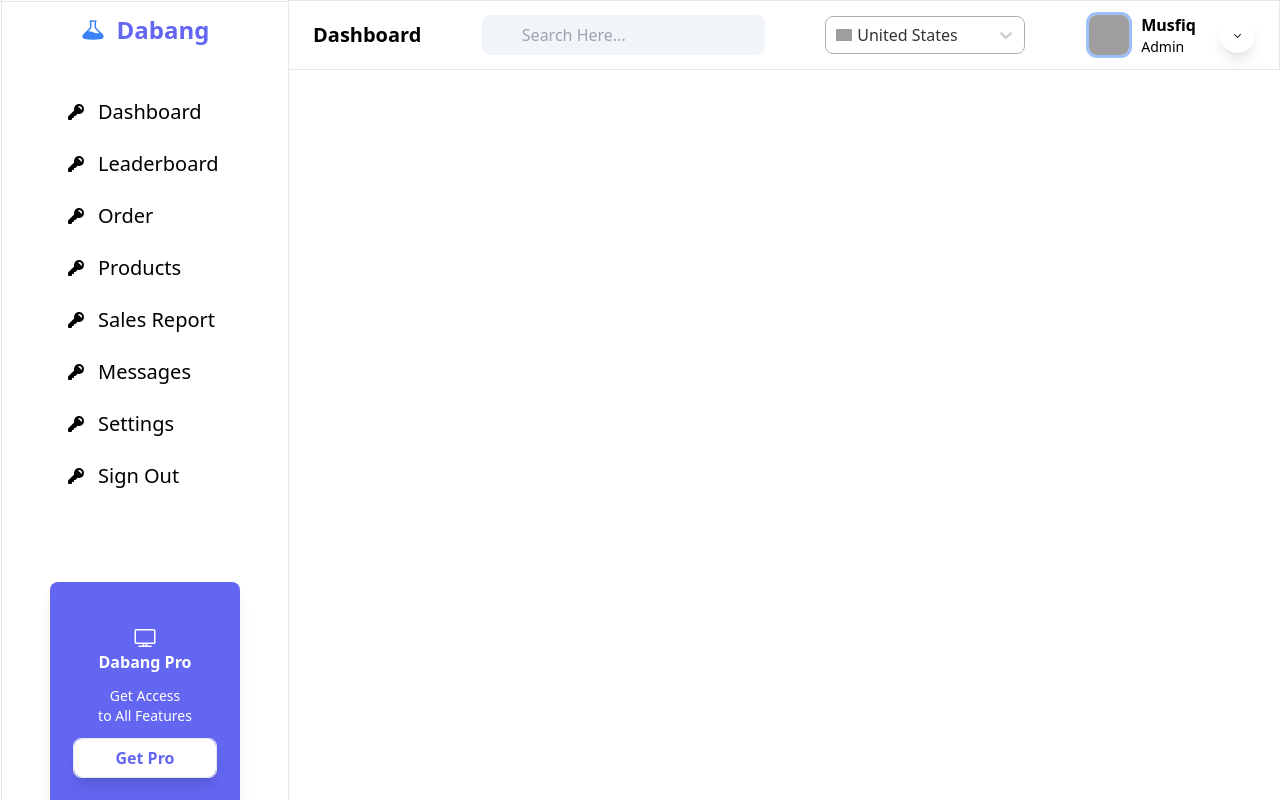
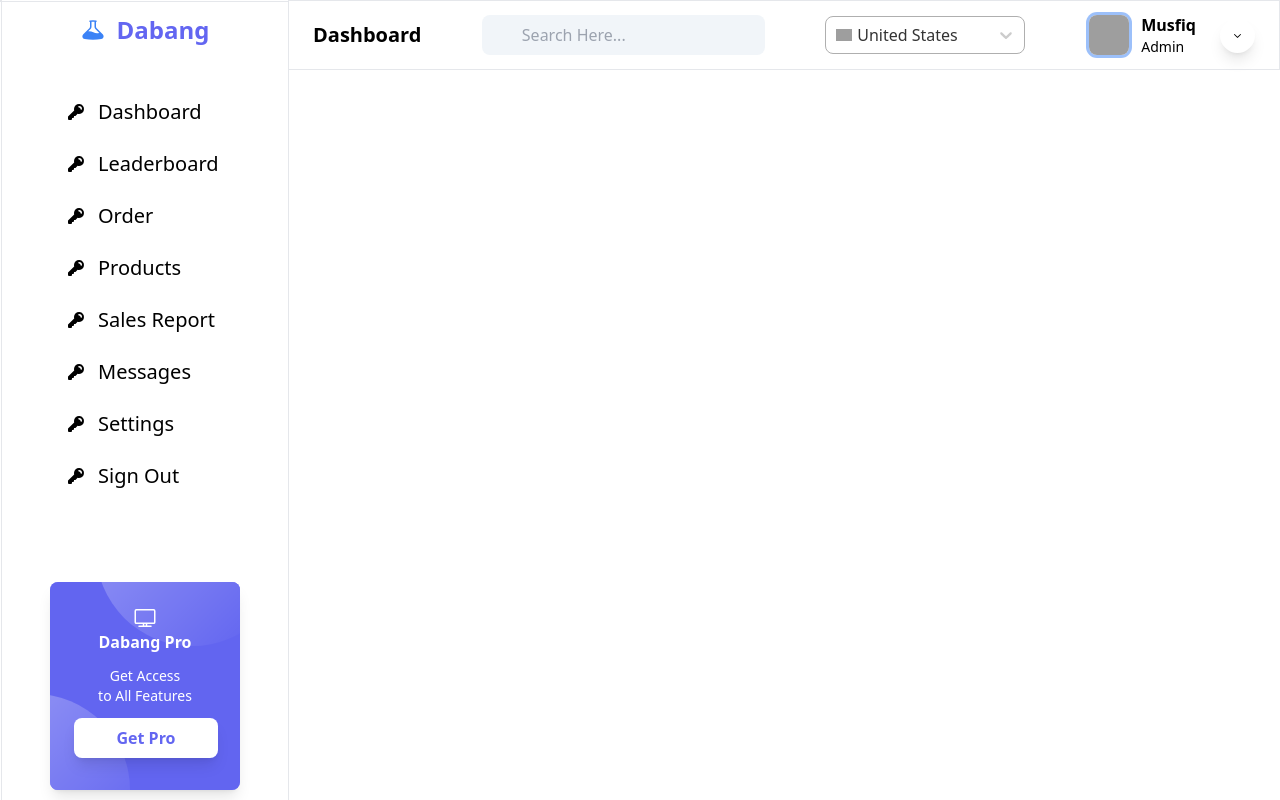
Before and after one commit to masudrahman-dev/sales-dashboard, a React (Vite) app: page /a in a window 1280 px wide. Built offline with nearby package versions, Linux system fonts and the light colour scheme; grey boxes are pictures that could not be loaded; some icons are missing.

Commit message:
sidebar card design done

```diff
--- a/src/sales-dashboard/sidebar/index.tsx
+++ b/src/sales-dashboard/sidebar/index.tsx
@@ -80,10 +80,9 @@ const Sidebar = () => {
           })}
         </ul>
 
-        <div className="mx-12 mt-20 shadow-lg bg-primary text-white rounded-lg relative ">
-          <div className="w-full    self-end    h-60 ">
-            <div className=" ">
-              <div className="absolute top-1/2 left-1/2 -translate-x-1/2 -translate-y-1/2 z-50   ">
+        <div className="mx-12 mt-20 shadow-lg  text-white rounded-lg relative ">
+          <div className="w-full  overflow-hidden bg-primary   rounded-lg  h-52 ">
+            <div className="absolute bg-[#6366f1ab] top-1/2 left-1/2 w-full h-full rounded-lg p-6  -translate-x-1/2 -translate-y-1/2 z-50   ">
               <div className="flex flex-col justify-center items-center">
                 <TvIcon className="w-6 h-6  " />
 
@@ -93,12 +92,24 @@ const Sidebar = () => {
                 </p>
               </div>
 
-                <div className="w-36 h-10  shadow-lg border rounded-lg">
+              <div className="w-36 h-10  shadow-lg  rounded-lg">
                 <button className="bg-white w-full h-full  rounded-lg   block  text-primary font-bold">
                   Get Pro
                 </button>
               </div>
             </div>
+
+            <div className=" flex justify-end">
+              <div
+                className="w-48 h-48 rounded-full -mr-12 -mt-32  z-30
+
+              bg-gradient-to-br from-white from-10%   to-primary to-90%
+
+              "
+              ></div>
+            </div>
+            <div className="">
+              <div className="w-48 h-48 rounded-full -ml-28 mt-12   bg-gradient-to-br from-white from-10%   to-primary to-90% z-30 "></div>
             </div>
           </div>
         </div>
```
Lines whose indentation alone changed are shown as unchanged.
